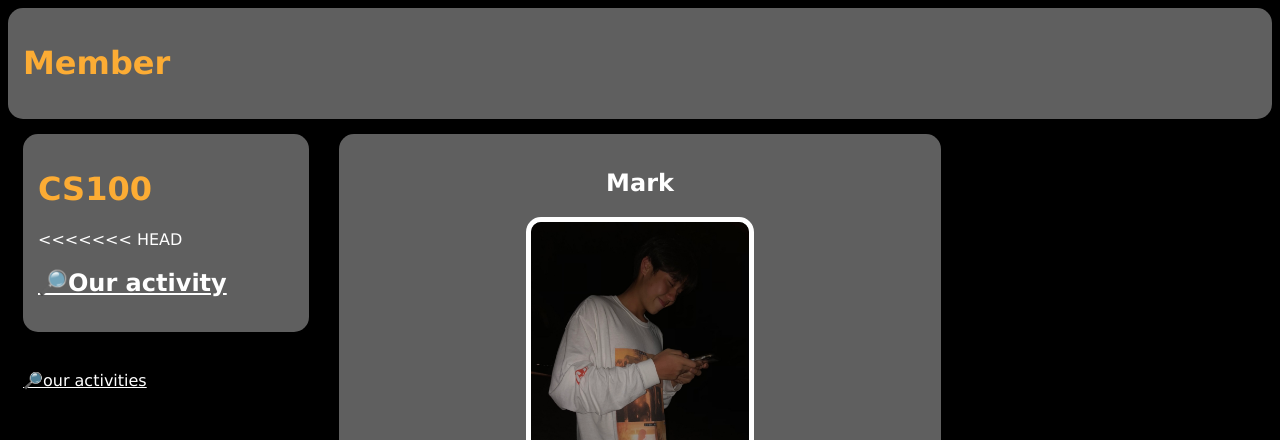
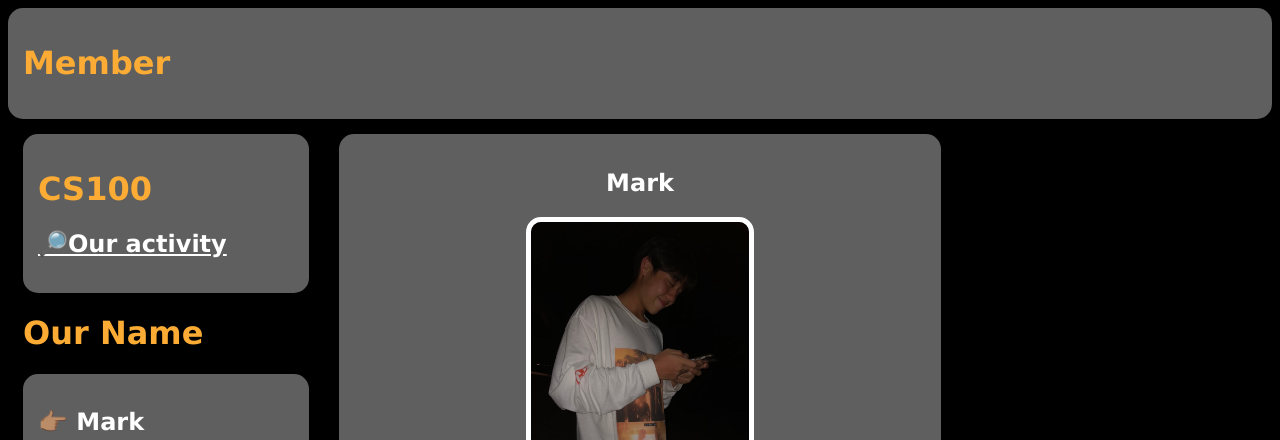
Before and after one commit to Thanakritpiboonsawat/CS100-Project-G60, a plain HTML site: page html/membermarkhtml.html in a window 1280 px wide. Shown: the top 440 px of the page. Drawn offline with Linux system fonts and the light colour scheme.

Commit message:
Update membermarkhtml.html

```diff
--- a/html/membermarkhtml.html
+++ b/html/membermarkhtml.html
@@ -16,11 +16,9 @@
     <div class="col-3 col-s-3 menu">
       <ul>
         <li><div><h1 style="color: rgb(252, 172, 52) ; ">CS100</h1></div>
-<<<<<<< HEAD
+
           <div><h2><a href="/html/OurAcitivities.html" style="color: white;">🔎Our activity</a></div></li></h2>
-=======
-        <div><a href="/html/OurAcitivities.html" style="color: white;">🔎our activities</a></div></li>
->>>>>>> 2bbb04e09b6545a782ae6b11511949db0365202c
+
 
             <h1 style="color: rgb(252, 172, 52) ; "> Our Name</h1>
             <li> <h2>👉🏽 Mark </h2>
```
